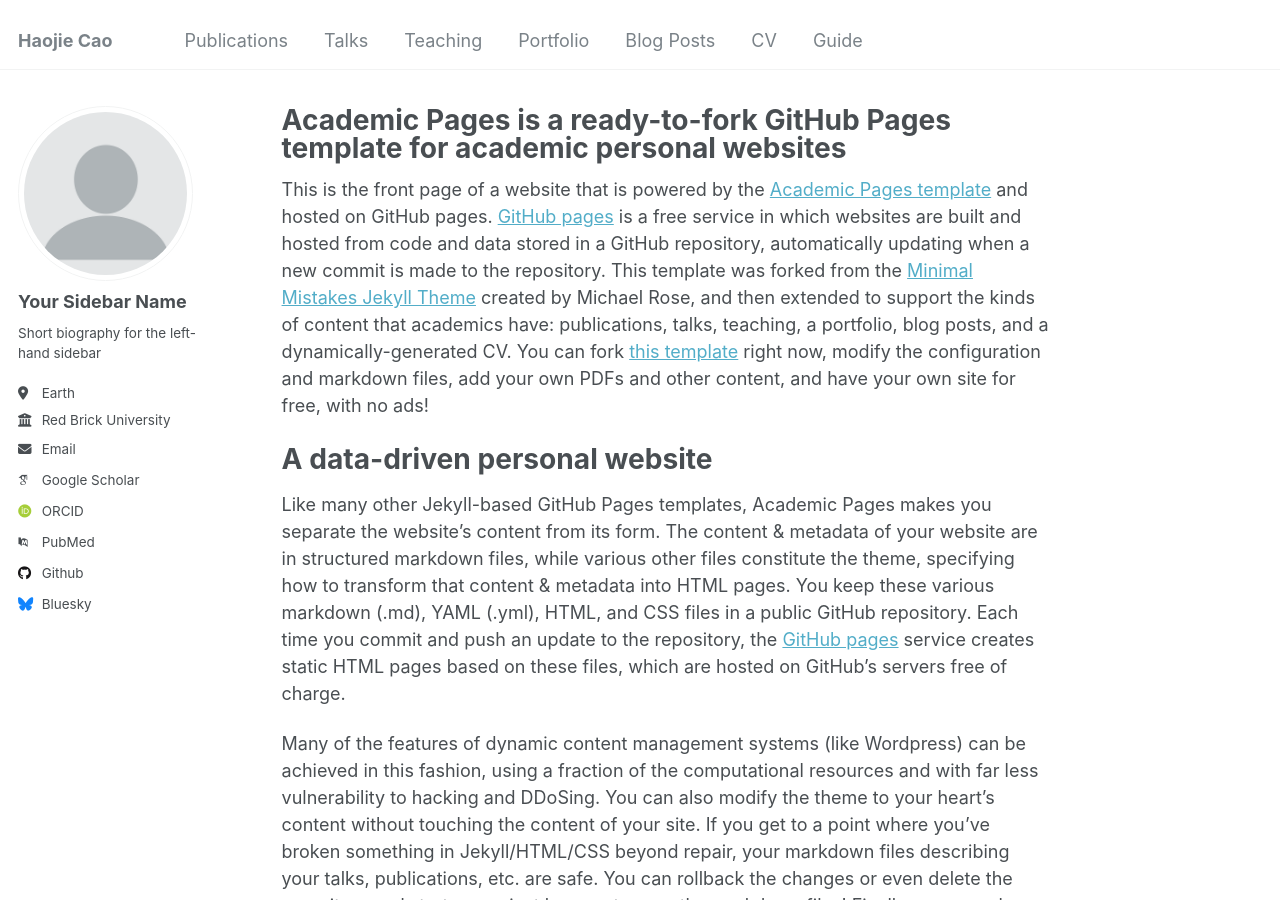
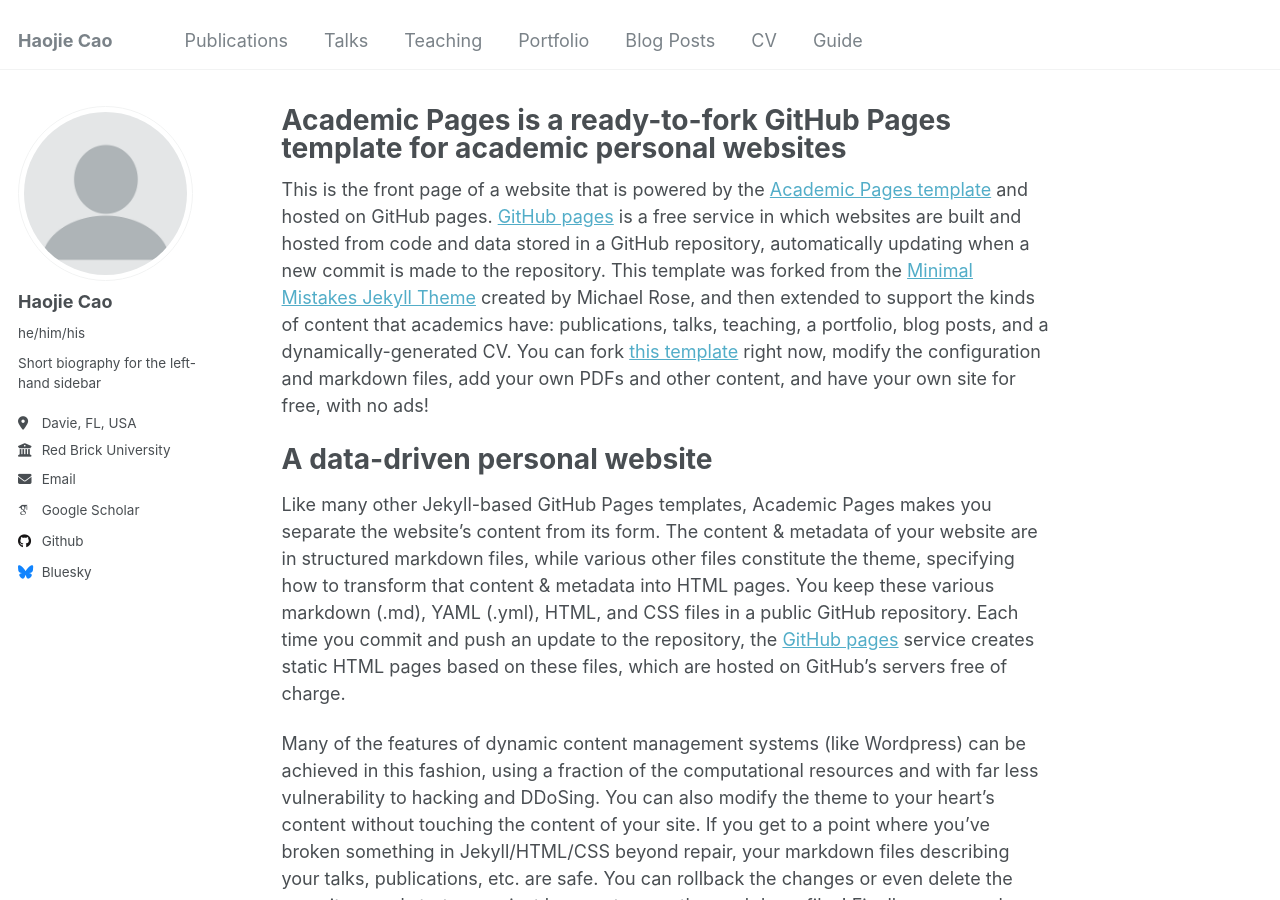
Before and after one commit to haojiecao42/haojiecao42.github.io, a Jekyll site: the page built from _pages/about.md, in a window 1280 px wide and 900 px high. Built offline with Jekyll 4.4.1, drawn with Linux system fonts in a browser that asks for light colours; some web fonts are replaced.

Commit message:
Update _config.yml

```diff
--- a/_config.yml
+++ b/_config.yml
@@ -22,21 +22,21 @@
 author:
   # Biographic information
   avatar           : "profile.png"
-  name             : "Your Sidebar Name"
-  pronouns         : # example: "she/her"
+  name             : "Haojie Cao"
+  pronouns         : "he/him/his"
   bio              : "Short biography for the left-hand sidebar"
-  location         : "Earth"
+  location         : "Davie, FL, USA"
   employer         : "Red Brick University"
   uri              : # URL
   email            : "none@example.org"
 
   # Academic websites
   arxiv            : # URL - Update with the correct link to your profile
-  googlescholar    : "https://scholar.google.com/citations?user=PS_CX0AAAAAJ"
+  googlescholar    : "https://scholar.google.com/citations?user=R2l1w8AAAAAJ&hl=en"
   impactstory      : # URL
-  orcid            : "http://orcid.org/yourorcidurl"
+  orcid            : # "http://orcid.org/yourorcidurl"
   semantic         : # URL
-  pubmed           : "https://www.ncbi.nlm.nih.gov/pubmed/?term=john+snow"
+  pubmed           : # "https://www.ncbi.nlm.nih.gov/pubmed/?term=john+snow"
   researchgate     : # URL
   scopus           : # URL
 
```
